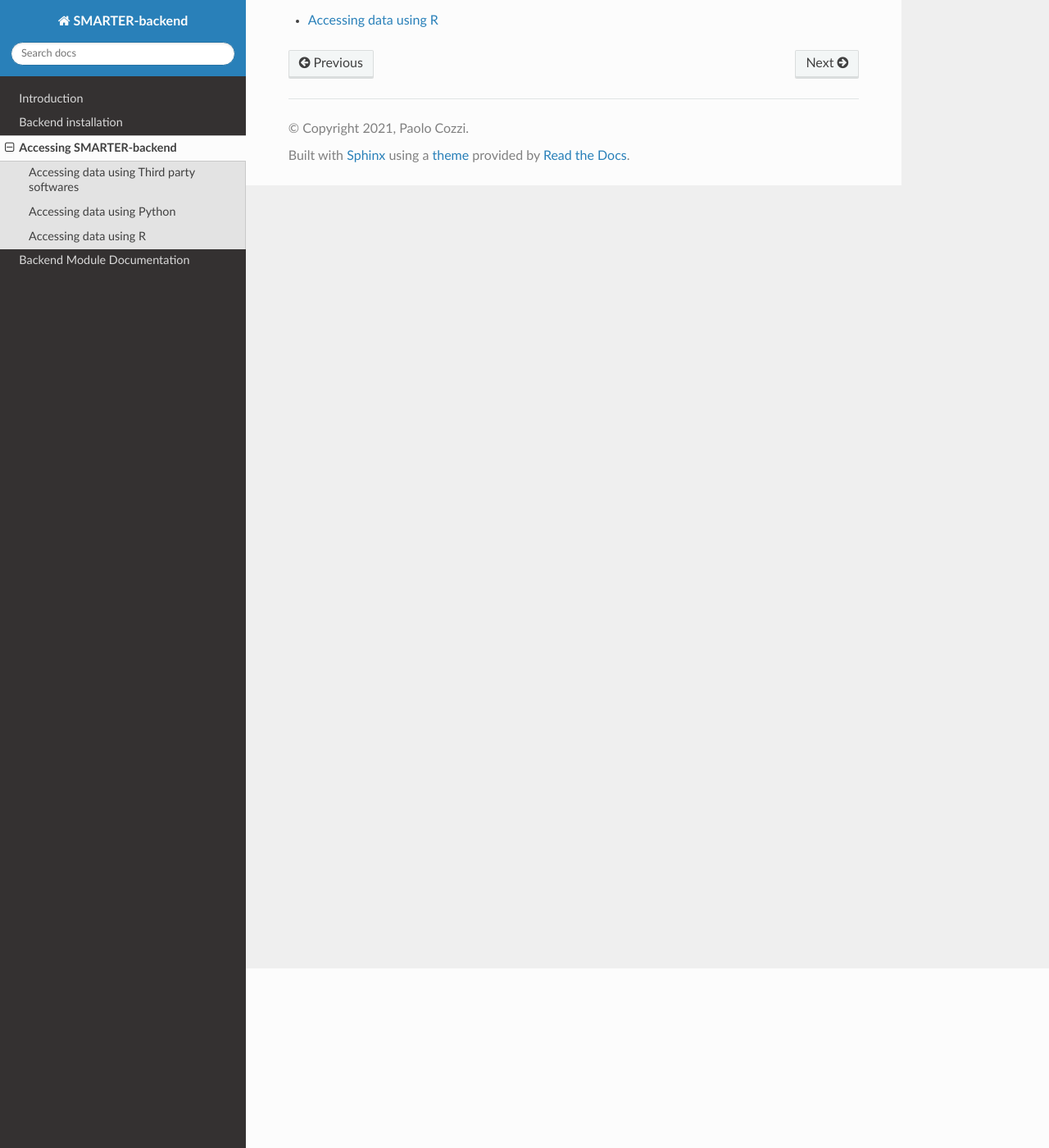
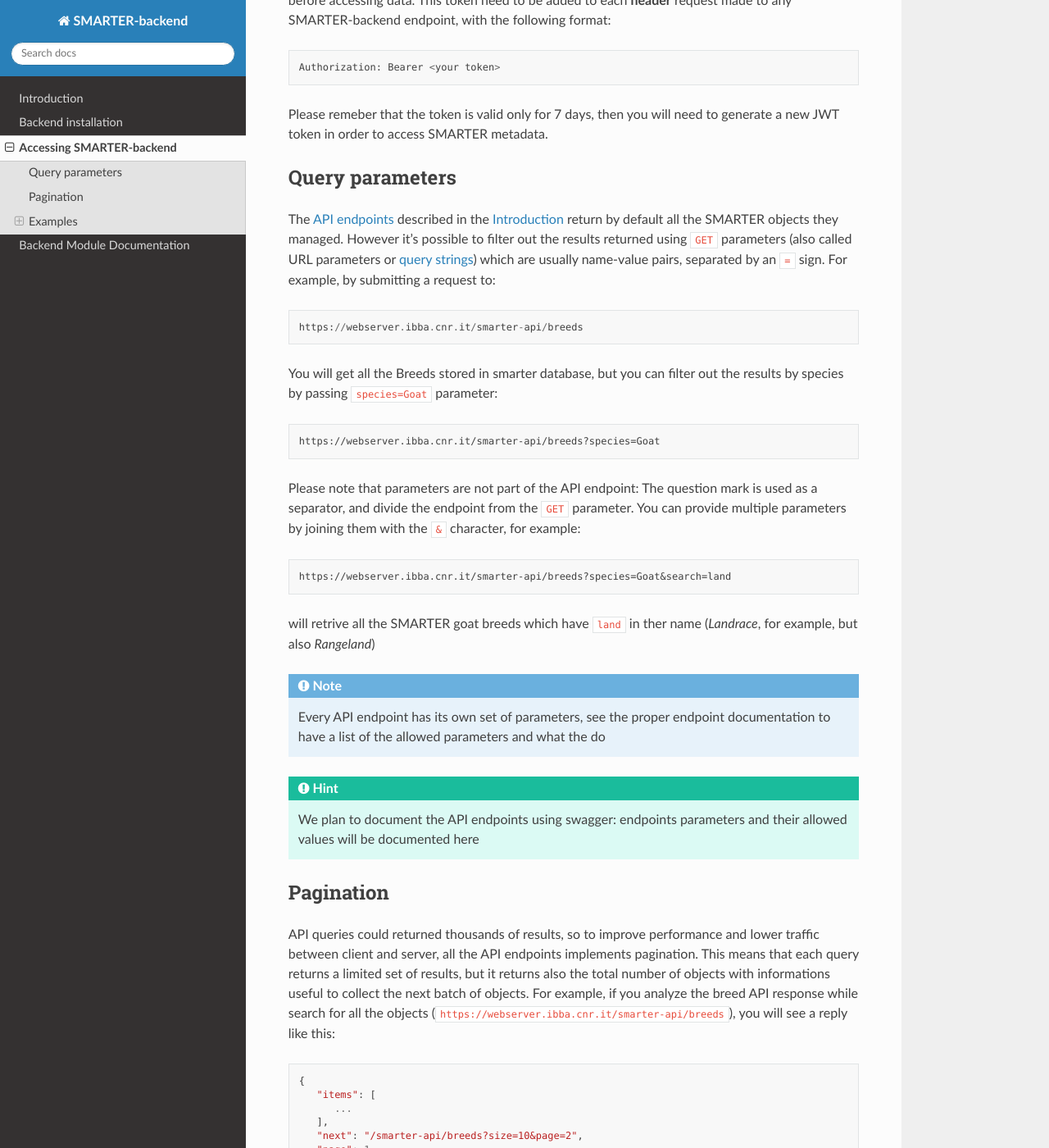
Before and after one commit to cnr-ibba/SMARTER-backend, a Sphinx documentation site: the page built from flask-data/smarter/docs/source/accessing.rst, in a window 1280 px wide and 1400 px high, scrolled down 219 px. Shown: the whole window at 82% size. Built offline with Sphinx 7.4.7 and the Read the Docs theme 2.0.0, drawn with Linux system fonts in a browser that asks for light colours; some of the changed text lies outside the part shown.

Commit message:
:memo: document accessing the backend

```diff
--- a/flask-data/smarter/docs/source/accessing.rst
+++ b/flask-data/smarter/docs/source/accessing.rst
@@ -1,6 +1,98 @@
 
 Accessing SMARTER-backend
 =========================
+
+In the following sections you will find examples on how to interact with the
+SMARTER-backend in different ways. Regardless the method your prefer, you are
+required to generate a :ref:`JWT Token <JWT Authentication>` before accessing data.
+This token need to be added to each **header** request made to any SMARTER-backend
+endpoint, with the following format::
+
+   Authorization: Bearer <your token>
+
+Please remeber that the token is valid only for 7 days, then you will need to
+generate a new JWT token in order to access SMARTER metadata.
+
+Query parameters
+----------------
+
+The :ref:`API endpoints` described in the :ref:`Introduction` return by default
+all the SMARTER objects they managed. However it's possible to filter out the
+results returned using ``GET`` parameters (also called URL parameters or
+`query strings <https://en.wikipedia.org/wiki/Query_string>`_) which are usually
+name-value pairs, separated by an ``=`` sign. For example, by submitting a request
+to::
+
+   https://webserver.ibba.cnr.it/smarter-api/breeds
+
+You will get all the Breeds stored in smarter database, but you can filter out
+the results by species by passing ``species=Goat`` parameter::
+
+   https://webserver.ibba.cnr.it/smarter-api/breeds?species=Goat
+
+Please note that parameters are not part of the API endpoint: The question mark
+is used as a separator, and divide the endpoint from the ``GET`` parameter. You
+can provide multiple parameters by joining them with the ``&`` character, for
+example::
+
+   https://webserver.ibba.cnr.it/smarter-api/breeds?species=Goat&search=land
+
+will retrive all the SMARTER goat breeds which have ``land`` in ther name (*Landrace*,
+for example, but also *Rangeland*)
+
+.. note::
+
+   Every API endpoint has its own set of parameters, see the proper endpoint
+   documentation to have a list of the allowed parameters and what the do
+
+.. hint::
+
+   We plan to document the API endpoints using swagger: endpoints parameters
+   and their allowed values will be documented here
+
+Pagination
+----------
+
+API queries could returned thousands of results, so to improve performance and
+lower traffic between client and server, all the API endpoints implements pagination.
+This means that each query returns a limited set of results, but it returns also
+the total number of objects with informations useful to collect the next batch
+of objects. For example, if you analyze the breed API response while search for
+all the objects (``https://webserver.ibba.cnr.it/smarter-api/breeds``), you will
+see a reply like this::
+
+   {
+      "items": [
+         ...
+      ],
+      "next": "/smarter-api/breeds?size=10&page=2",
+      "page": 1,
+      "pages": 26,
+      "prev": null,
+      "size": 10,
+      "total": 257
+   }
+
+Where in the ``items`` array there will be ``size`` Breed objects (default 10,
+omitted here to better describe the response); in the ``next`` attribute there
+will be the URL string to be used to get the next batch of  objects, if you
+get the next page, you will get a ``prev`` attribute for the previous page;
+The ``total`` stands for the total number of breed objects and the ``page``
+stands for the current batch page number. By default, the behaviour is to
+display 10 results per page, however you could change this by setting a different
+page size with a get parameter, for example ``size=20``.
+
+.. warning::
+
+   Please remember that pagination helps to better manage resources, don't
+   try to retrieve all the results for a single query request: there could be
+   a size limit or you can have issues in retrieve / process the results
+
+Examples
+--------
+
+Here we list some patterns on how to interact with the SMARTER-backend, feel free
+to follow the method you prefer:
 
 .. toctree::
    :maxdepth: 4
```
